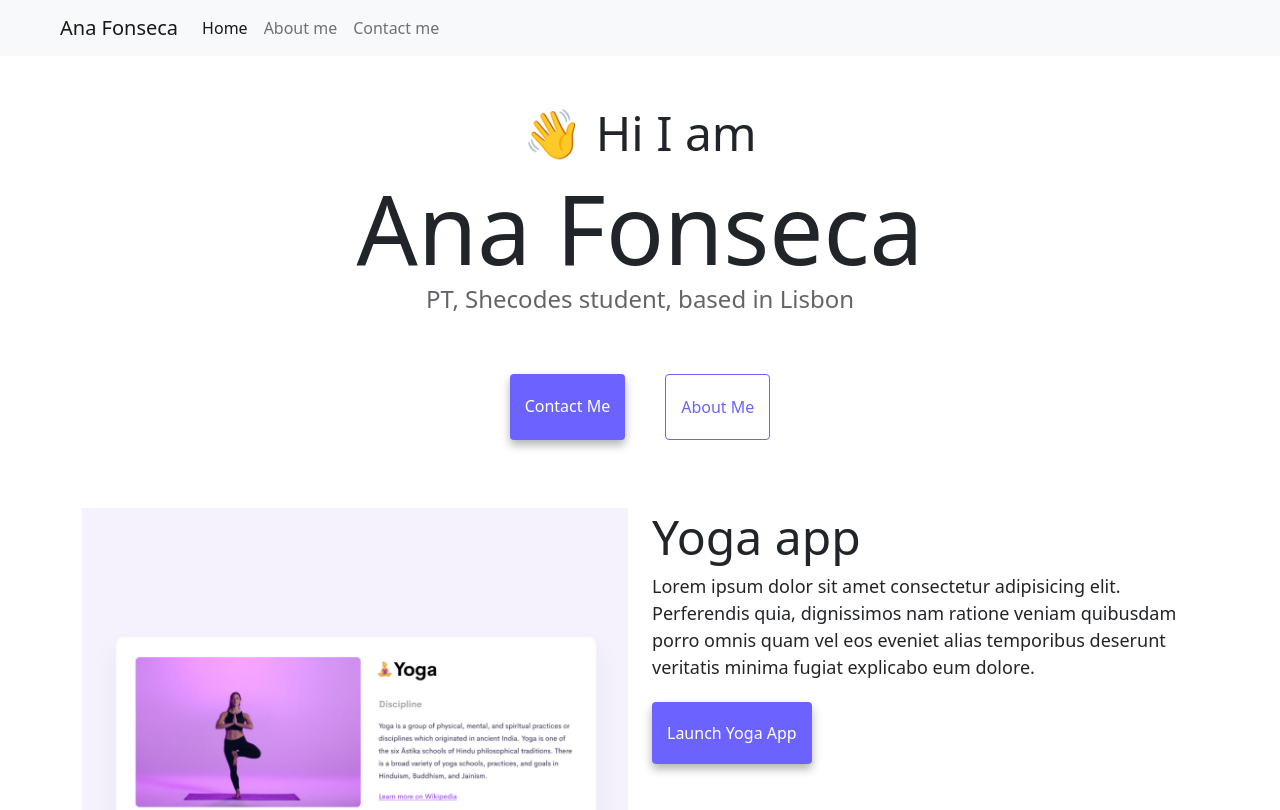
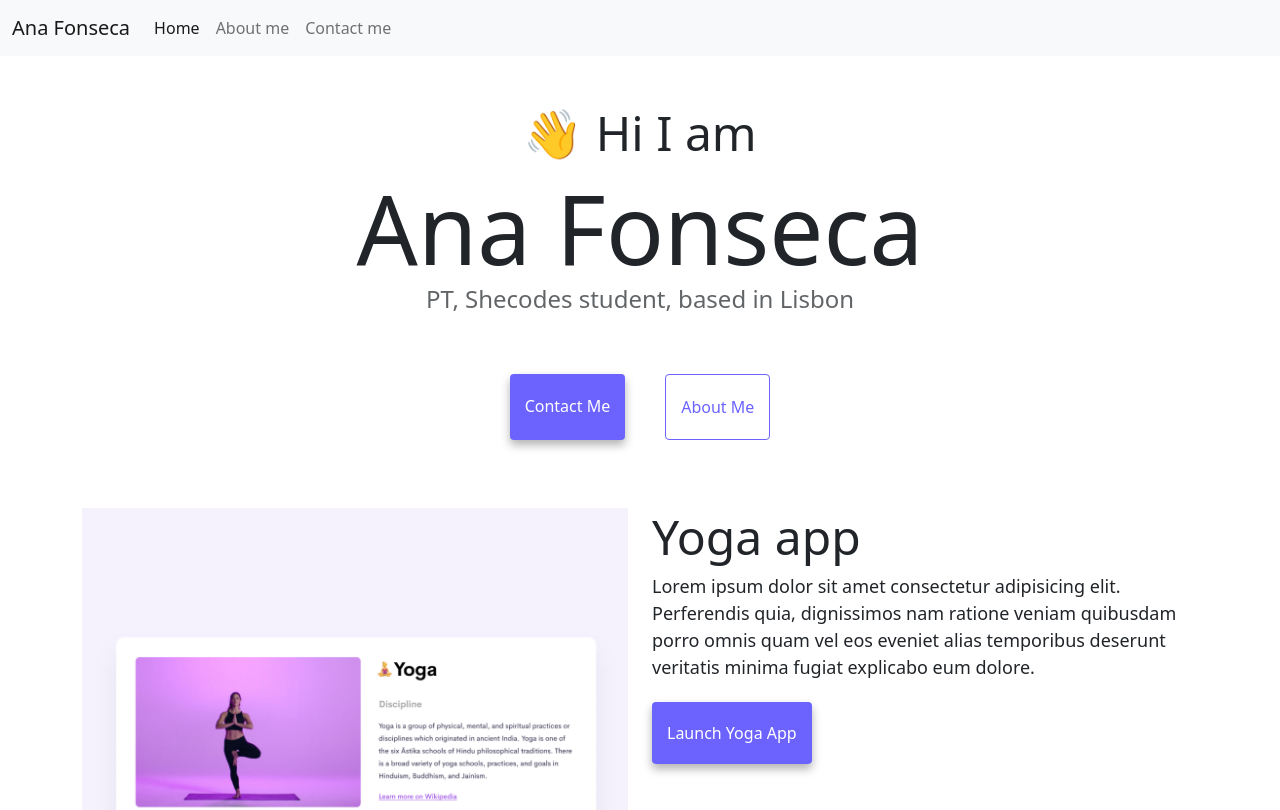
Before and after one commit to ana-f/Homework-3, a plain HTML site: page index.html in a window 1280 px wide. Shown: the top 810 px of the page. Drawn offline with nearby package versions, Linux system fonts and the light colour scheme.

Commit message:
Removed nav bar padding

```diff
--- a/index.html
+++ b/index.html
@@ -22,7 +22,7 @@
 
 <nav class="navbar navbar-expand-lg navbar-light bg-light">
       <div class="container-fluid">
-        <a class="navbar-brand ps-5" href="index.html">Ana Fonseca</a>
+        <a class="navbar-brand" href="index.html">Ana Fonseca</a>
         <button
           class="navbar-toggler"
           type="button"
```
